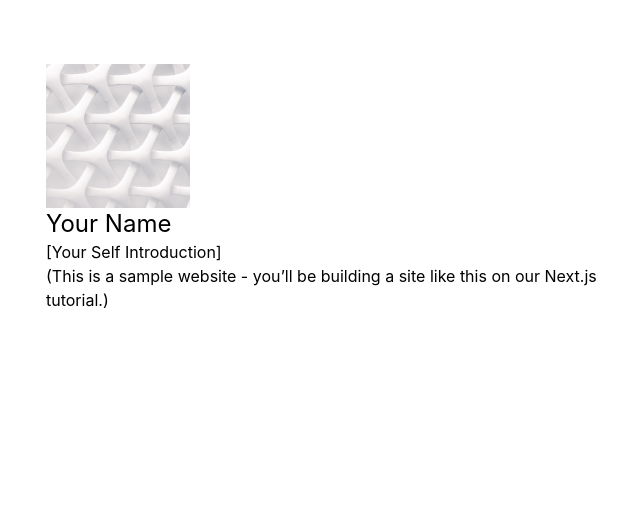
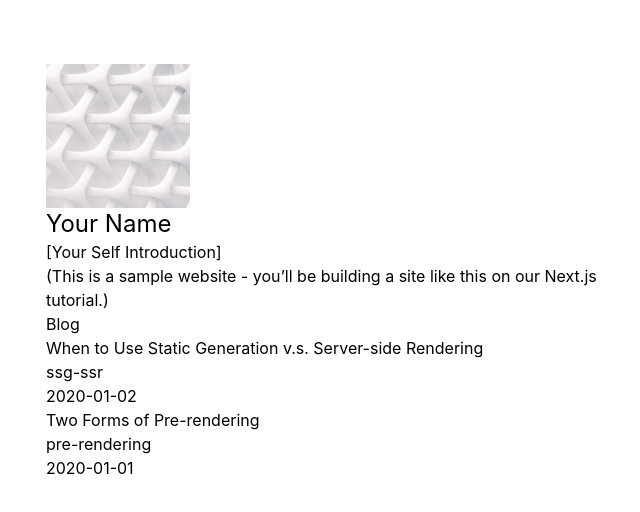
Before and after one commit to nallwhy/nextjs_sample, a Next.js app: page / in a window 1280 px wide. Shown: the top 512 px of the page, without its empty margins (306-946 px from the left). Built offline with nearby package versions, Linux system fonts and the light colour scheme.

Commit message:
Apply SSG with file system

```diff
--- /dev/null
+++ b/lib/posts.js
@@ -0,0 +1,37 @@
+import fs from 'fs';
+import path from 'path';
+import matter from 'gray-matter';
+
+const postsDirectory = path.join(process.cwd(), 'posts');
+
+export function getSortedPostsData() {
+  // Get file names under /posts
+  const fileNames = fs.readdirSync(postsDirectory);
+  const allPostsData = fileNames.map((fileName) => {
+    // Remove ".md" from file name to get id
+    const id = fileName.replace(/\.md$/, '');
+
+    // Read markdown file as string
+    const fullPath = path.join(postsDirectory, fileName);
+    const fileContents = fs.readFileSync(fullPath, 'utf8');
+
+    // Use gray-matter to parse the post metadata section
+    const matterResult = matter(fileContents);
+
+    // Combine the data with the id
+    return {
+      id,
+      ...matterResult.data,
+    };
+  });
+  // Sort posts by date
+  return allPostsData.sort(({ date: a }, { date: b }) => {
+    if (a < b) {
+      return 1;
+    } else if (a > b) {
+      return -1;
+    } else {
+      return 0;
+    }
+  });
+}
--- a/package.json
+++ b/package.json
@@ -18,6 +18,7 @@
     "autoprefixer": "^10.4.13",
     "eslint": "^8.26.0",
     "eslint-config-next": "13.0.2",
+    "gray-matter": "^4.0.3",
     "next": "13.0.2",
     "postcss": "^8.4.18",
     "react": "18.2.0",
--- a/pages/index.tsx
+++ b/pages/index.tsx
@@ -1,7 +1,20 @@
 import Head from 'next/head'
 import Layout, { siteTitle } from '../components/layout'
+import { getSortedPostsData } from "../lib/posts"
 
-export default function Home() {
+type Post = { date: string, title: string, id: string }
+
+export async function getStaticProps() {
+  const allPosts = getSortedPostsData()
+
+  return {
+    props: {
+      allPosts
+    }
+  }
+}
+
+export default function Home({ allPosts }: { allPosts: Post[] }) {
   return (
     <Layout home>
       <Head>
@@ -14,6 +27,20 @@
           <a href="https://nextjs.org/learn">our Next.js tutorial</a>.)
         </p>
       </section>
+      <section>
+        <h2>Blog</h2>
+        <ul>
+          {allPosts.map(({ id, date, title }) => (
+            <li key={id}>
+              {title}
+              <br />
+              {id}
+              <br />
+              {date}
+            </li>
+          ))}
+        </ul>
+      </section>
     </Layout>
   )
 }
--- /dev/null
+++ b/posts/pre-rendering.md
@@ -0,0 +1,11 @@
+---
+title: 'Two Forms of Pre-rendering'
+date: '2020-01-01'
+---
+
+Next.js has two forms of pre-rendering: **Static Generation** and **Server-side Rendering**. The difference is in **when** it generates the HTML for a page.
+
+- **Static Generation** is the pre-rendering method that generates the HTML at **build time**. The pre-rendered HTML is then _reused_ on each request.
+- **Server-side Rendering** is the pre-rendering method that generates the HTML on **each request**.
+
+Importantly, Next.js let's you **choose** which pre-rendering form to use for each page. You can create a "hybrid" Next.js app by using Static Generation for most pages and using Server-side Rendering for others.
--- /dev/null
+++ b/posts/ssg-ssr.md
@@ -0,0 +1,19 @@
+---
+title: 'When to Use Static Generation v.s. Server-side Rendering'
+date: '2020-01-02'
+---
+
+We recommend using **Static Generation** (with and without data) whenever possible because your page can be built once and served by CDN, which makes it much faster than having a server render the page on every request.
+
+You can use Static Generation for many types of pages, including:
+
+- Marketing pages
+- Blog posts
+- E-commerce product listings
+- Help and documentation
+
+You should ask yourself: "Can I pre-render this page **ahead** of a user's request?" If the answer is yes, then you should choose Static Generation.
+
+On the other hand, Static Generation is **not** a good idea if you cannot pre-render a page ahead of a user's request. Maybe your page shows frequently updated data, and the page content changes on every request.
+
+In that case, you can use **Server-Side Rendering**. It will be slower, but the pre-rendered page will always be up-to-date. Or you can skip pre-rendering and use client-side JavaScript to populate data.
```
Also changed, not shown: 1 other file (tests, documents, lock files or other folders).
